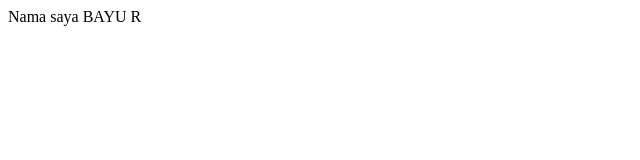
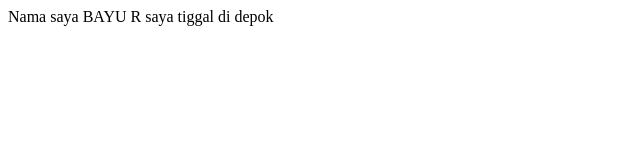
Before and after one commit to bayuramadhon/new-project-laravel, a plain HTML site: page index.html in a window 1280 px wide. Shown: the whole page, without its empty margins (0-640 px from the left). Drawn offline with Linux system fonts and the light colour scheme.

Commit message:
add tempat tinggal

```diff
--- a/index.html
+++ b/index.html
@@ -7,5 +7,7 @@
     </head>
 <body>
     Nama saya BAYU R
+
+    saya tiggal di depok
 </body>
 </html>
```
